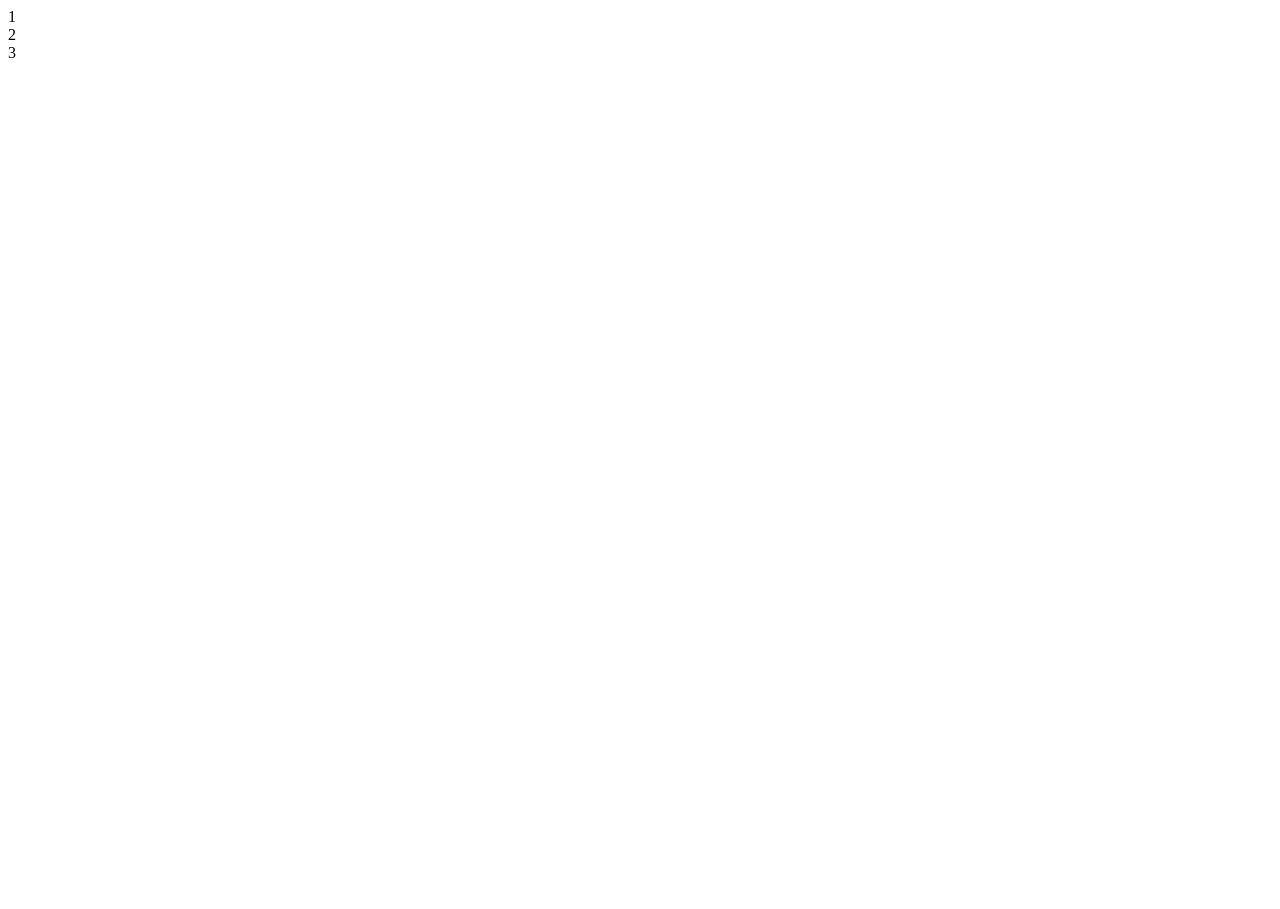
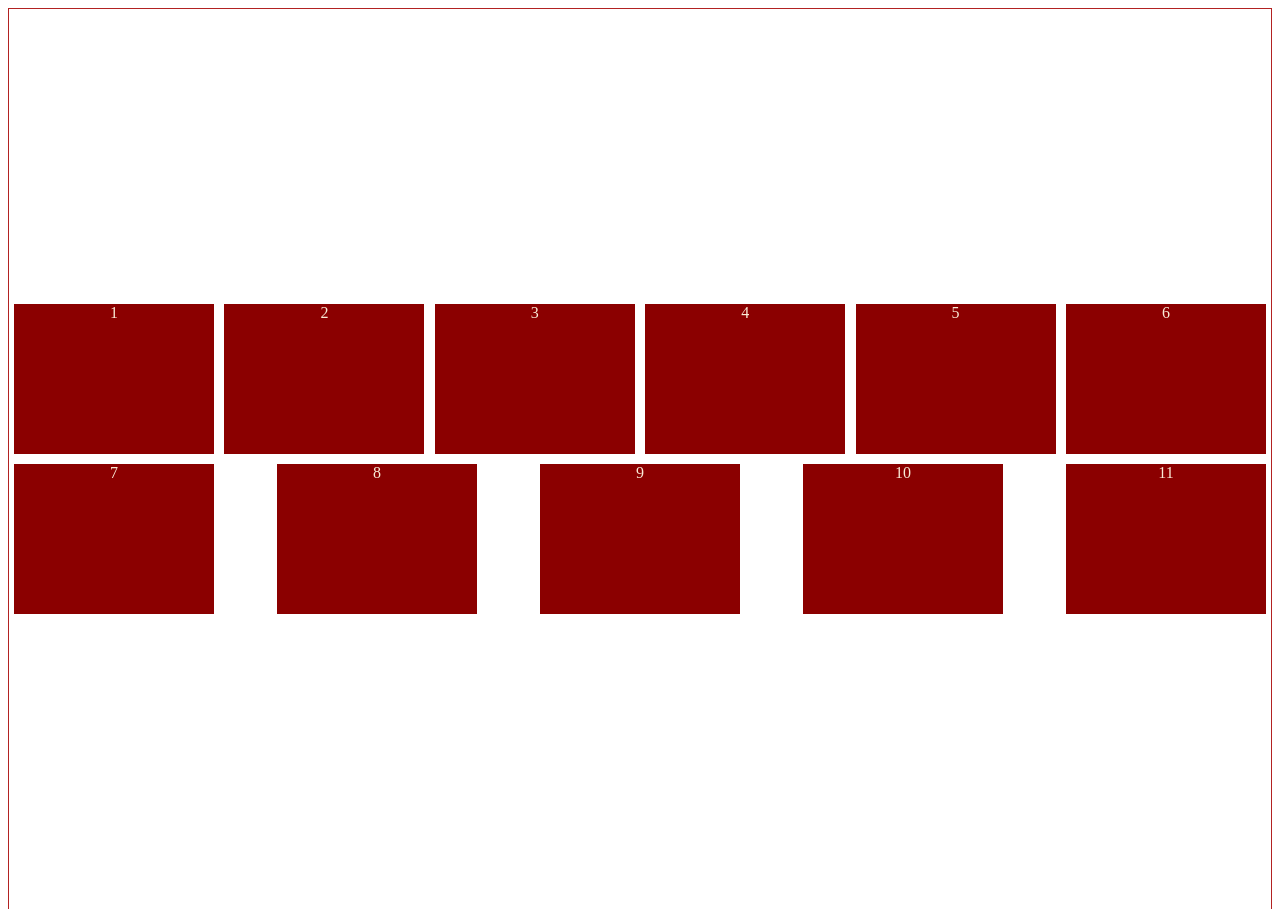
Before and after one commit to aries69461/BP_Web_Project, a plain HTML site: page index.html in a window 1280 px wide. Shown: the top 909 px of the page. Before the commit the page ends 800 px from the top, so only its background shows below. Drawn offline with Linux system fonts and the light colour scheme.

Commit message:
Update index.html

```diff
--- a/index.html
+++ b/index.html
@@ -4,12 +4,41 @@
     <meta charset="UTF-8">
     <meta name="viewport" content="width=device-width, initial-scale=1.0">
     <title>Document</title>
+    <style>
+        #container{
+            border: 1px solid firebrick;
+            display: flex;
+            /*flex-direction: row;
+            flex-wrap: wrap;*/
+            height: 900px;
+            flex-flow: row wrap;
+            justify-content: space-between;
+            /*align-items: stretch;*/
+            align-content: center;
+        }
+        .items{
+            background-color: darkred;
+            color: antiquewhite;
+            width: 200px;
+            height: 150px;
+            text-align: center;
+            margin: 5px;
+        }
+    </style>
 </head>
 <body>
     <div id="container">
         <div class="items">1</div>
         <div class="items">2</div>
         <div class="items">3</div>
+        <div class="items">4</div>
+        <div class="items">5</div>
+        <div class="items">6</div>
+        <div class="items">7</div>
+        <div class="items">8</div>
+        <div class="items">9</div>
+        <div class="items">10</div>
+        <div class="items">11</div>
     </div>
 </body>
 </html>
```
